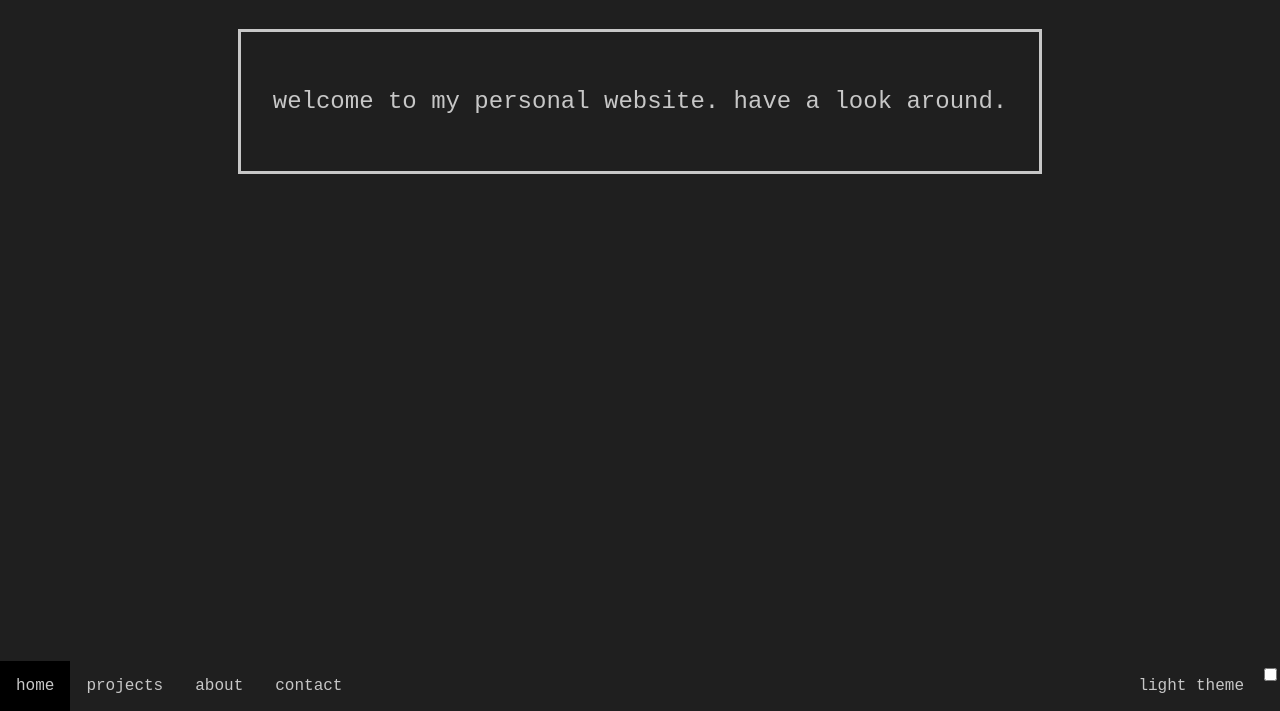
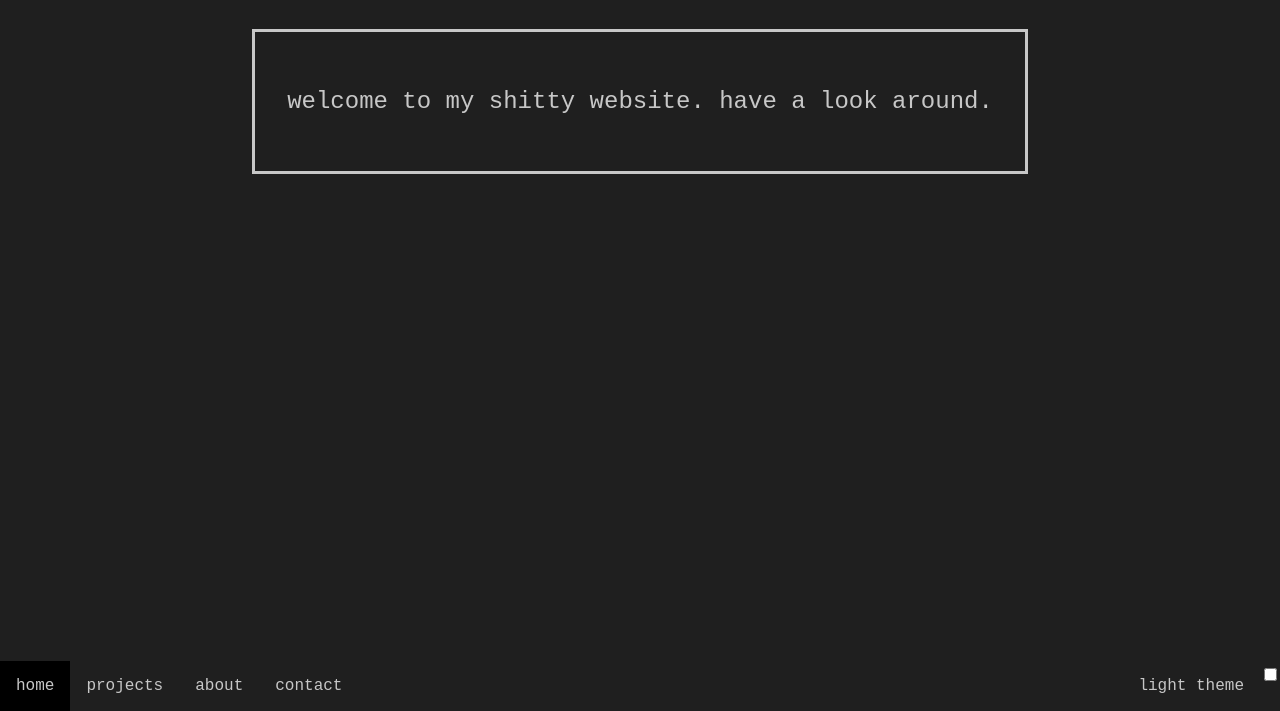
Before and after one commit to petradios/petradios.eu, a website: page index.html in a window 1280 px wide. Shown: the part 89-800 px from the top of the page. Drawn offline with Linux system fonts and the light colour scheme; a web font is replaced by a local one.

Commit message:
changed homepage

```diff
--- a/index.html
+++ b/index.html
@@ -20,7 +20,7 @@
         </header>
         <main>
             <div class="content">
-                <p>welcome to my personal website. have a look around.</p>
+                <p>welcome to my shitty website. have a look around.</p>
             </div>
         </main>
         <nav class="navbar">
```
